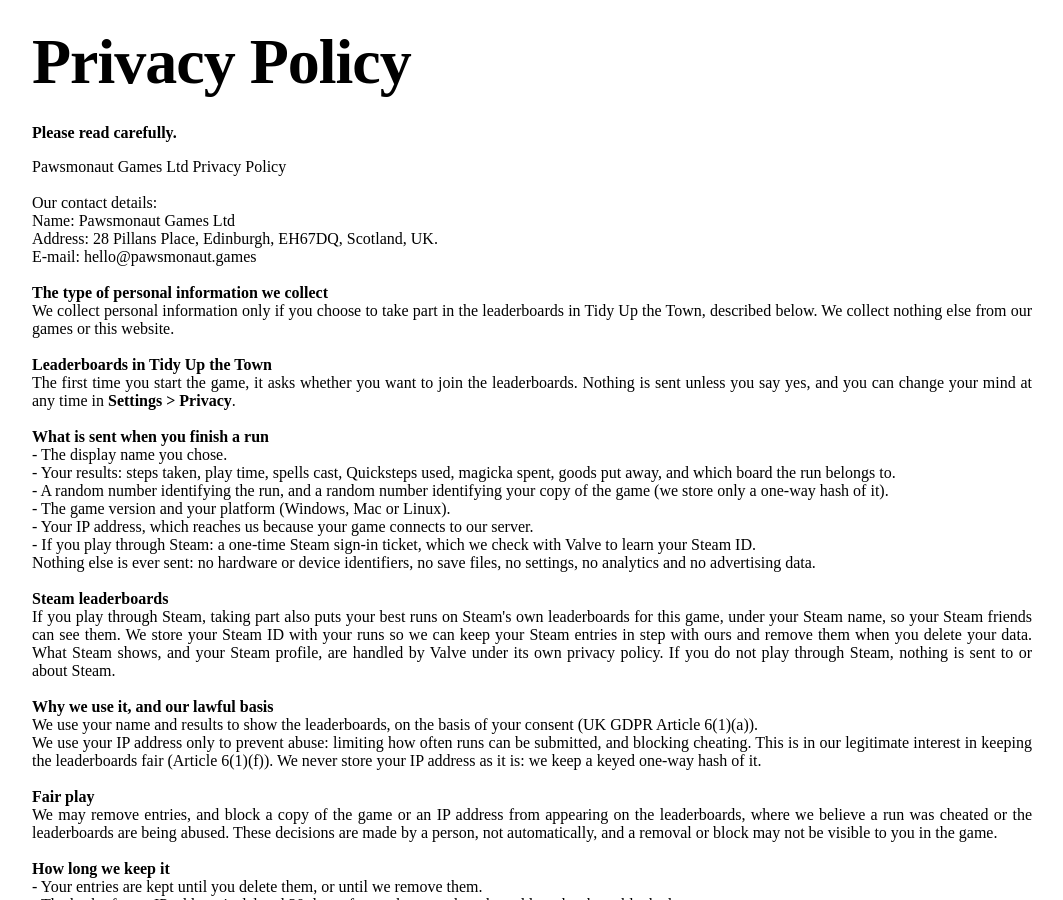
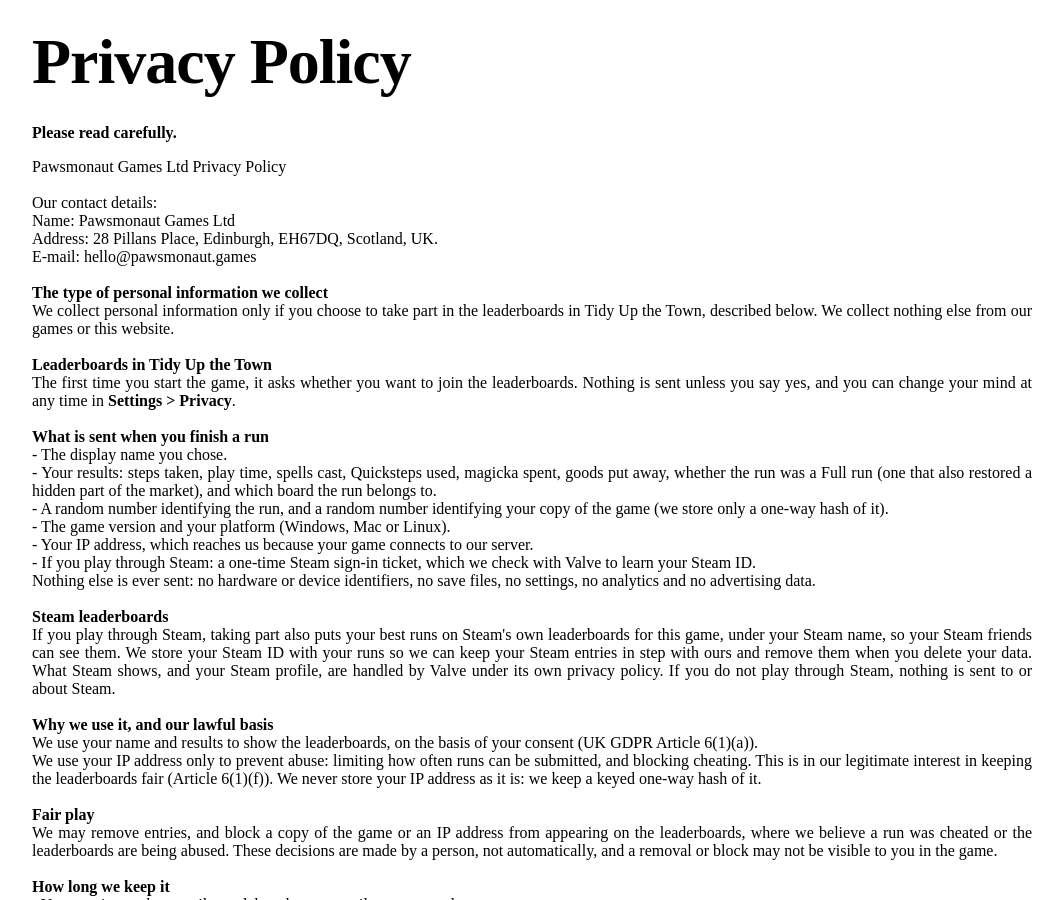
Before and after one commit to PawsmonautGames/PawsmonautGames.github.io, a Jekyll site: the page privacypolicy.html, which Jekyll copies as it is, in a window 1280 px wide and 900 px high. Shown: the whole window, without its empty margins (108-1171 px from the left). Built offline with Jekyll 4.4.1, drawn with Linux system fonts in a browser that asks for light colours.

Commit message:
Leaderboard: Market and Full categories, and the privacy policy names the Full fact
Co-Authored-By: Claude Opus 5.5 <noreply@anthropic.com>

```diff
--- a/leaderboard/index.html
+++ b/leaderboard/index.html
@@ -41,6 +41,10 @@
   <section class="content">
     <div class="wrap">
       <div class="tabs" id="tabs" role="tablist"></div>
+      <div class="tabs cats" id="cats" role="tablist">
+        <button type="button" role="tab" data-cat="market" aria-selected="true" data-i18n="cat_market">Market</button>
+        <button type="button" role="tab" data-cat="full" aria-selected="false" data-i18n="cat_full">Full</button>
+      </div>
 
       <div class="board" aria-live="polite">
         <p class="status" id="status" data-i18n="loading_boards">Loading the boards...</p>
@@ -63,6 +67,7 @@
       <div class="about">
         <h2 data-i18n="how_title">How it works</h2>
         <p data-i18n="how_1">Every finished game is shown, so a player can appear more than once. Fewer steps needed ranks higher, and ties are broken by the quicker run. Each season has its own leaderboard.</p>
+        <p data-i18n="how_full">Market shows every finished game. Full shows only the games that also found and restored a hidden part of the market; those appear on Market too.</p>
         <p id="how-2">Taking part is your choice, and you can leave and delete your entries at any time from <strong>Settings &gt; Privacy</strong> in the game. See the <a href="/privacypolicy.html#leaderboards">privacy policy</a> for exactly what is sent and kept.</p>
         <p data-i18n="how_3">Runs that look impossible are removed at the discretion of the developer.</p>
       </div>
--- a/privacypolicy.html
+++ b/privacypolicy.html
@@ -34,7 +34,7 @@
 
     <strong>What is sent when you finish a run</strong><br>
     - The display name you chose.<br>
-    - Your results: steps taken, play time, spells cast, Quicksteps used, magicka spent, goods put away, and which board the run belongs to.<br>
+    - Your results: steps taken, play time, spells cast, Quicksteps used, magicka spent, goods put away, whether the run was a Full run (one that also restored a hidden part of the market), and which board the run belongs to.<br>
     - A random number identifying the run, and a random number identifying your copy of the game (we store only a one-way hash of it).<br>
     - The game version and your platform (Windows, Mac or Linux).<br>
     - Your IP address, which reaches us because your game connects to our server.<br>
```
Also changed, not shown: leaderboard/i18n.js (+26 -0 lines), leaderboard/leaderboard.js (+20 -3 lines).
